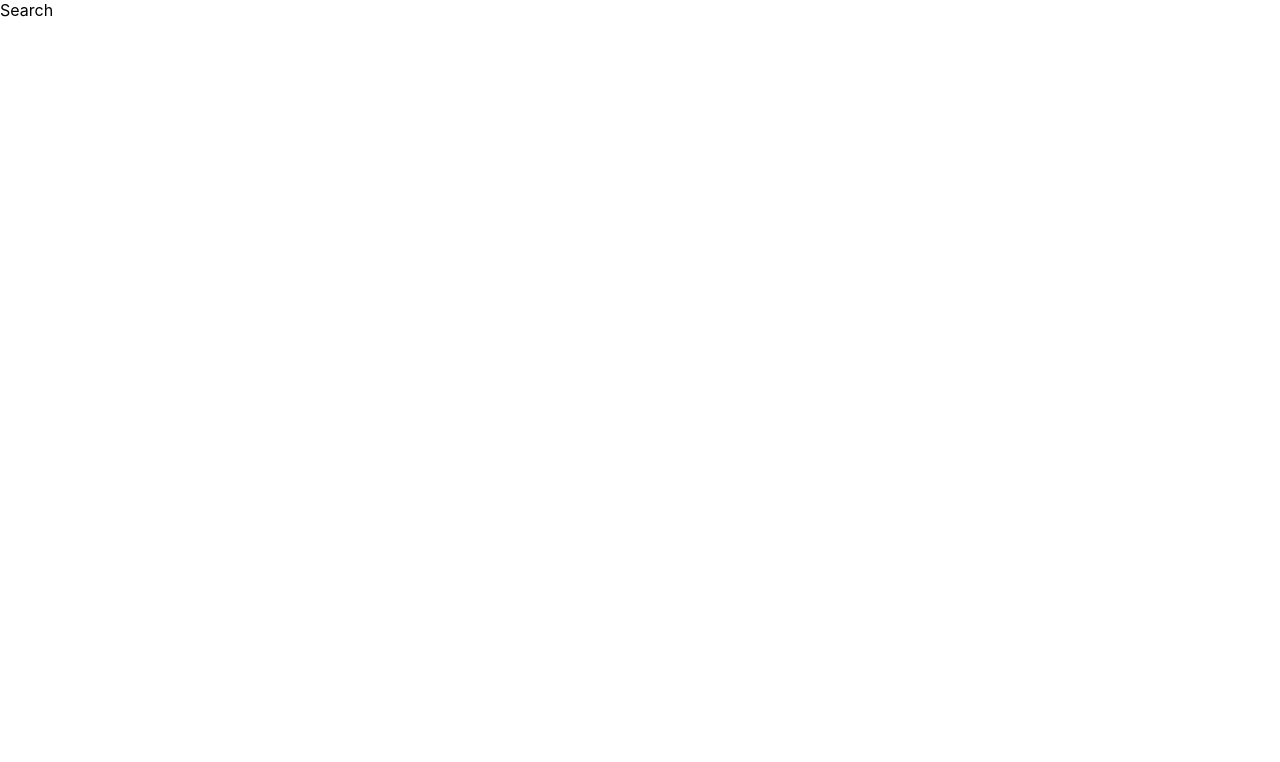
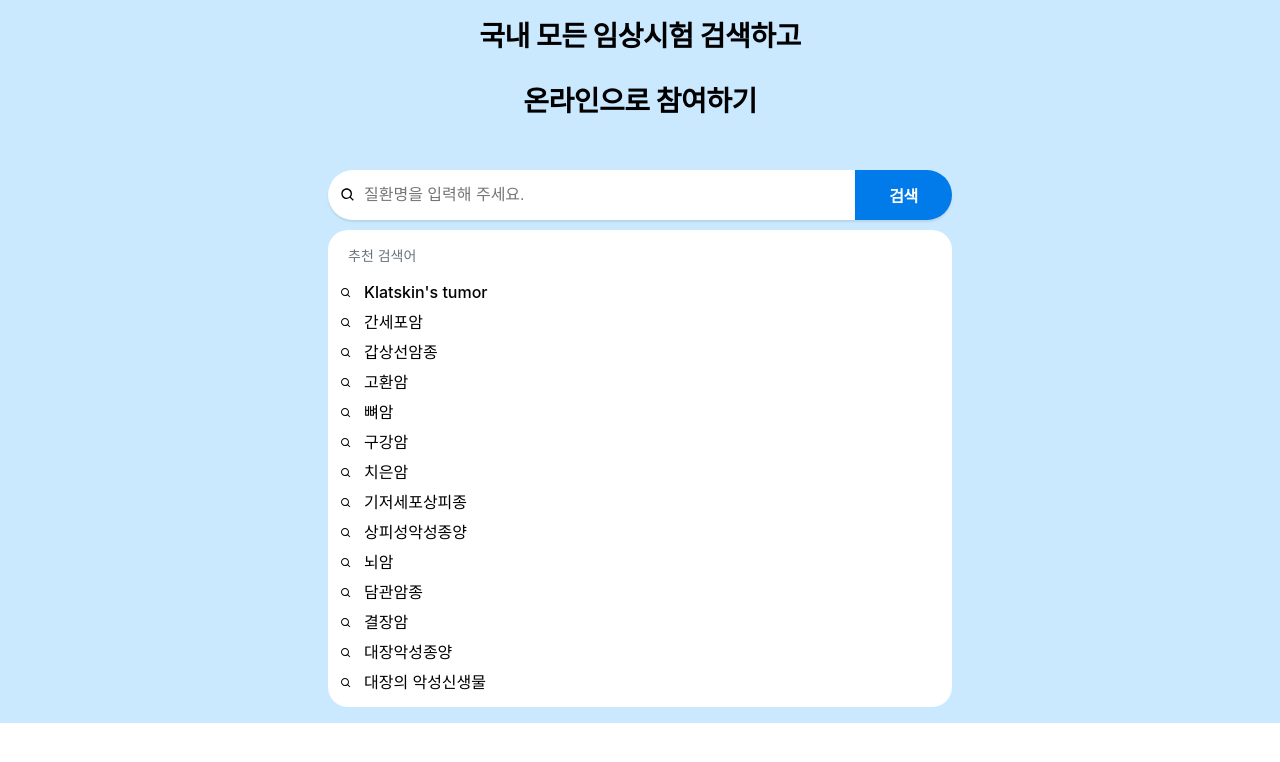
Before and after one commit to wanted-codestates-project-team-05/wanted-codestates-project-05-10-2, a React (Create React App) app: page / in a window 1280 px wide. Shown: the top 762 px of the page. Built offline with nearby package versions, Linux system fonts and the light colour scheme.

Commit message:
Design:search page CSS 구현

```diff
--- a/package.json
+++ b/package.json
@@ -8,6 +8,7 @@
     "@testing-library/user-event": "^13.5.0",
     "react": "^17.0.2",
     "react-dom": "^17.0.2",
+    "react-icons": "^4.3.1",
     "react-scripts": "5.0.0",
     "styled-components": "^5.3.3",
     "web-vitals": "^2.1.4"
--- a/src/components/Search.js
+++ b/src/components/Search.js
@@ -1,7 +1,191 @@
-import React from 'react';
+import React, { useState } from 'react';
+import styled from 'styled-components';
+import { BiSearch } from 'react-icons/bi';
+
+const dummi = [
+  { name: "Klatskin's tumor", id: 125 },
+  { name: '간세포암', id: 133 },
+  { name: '갑상선암종', id: 187 },
+  { name: '고환암', id: 335 },
+  { name: '뼈암', id: 375 },
+  { name: '구강암', id: 445 },
+  { name: '치은암', id: 449 },
+  { name: '기저세포상피종', id: 642 },
+  { name: '상피성악성종양', id: 648 },
+  { name: '뇌암', id: 812 },
+  { name: '담관암종', id: 893 },
+  { name: '결장암', id: 975 },
+  { name: '대장악성종양', id: 976 },
+  { name: '대장의 악성신생물', id: 978 },
+];
 
 function Search() {
-  return <div>Search</div>;
+  const [keyword, setKeyword] = useState('');
+  const [loading, setLoading] = useState(false);
+  const [message, setMessage] = useState(['추천 검색어', '검색 중...', '내용 없음']);
+  const [data, setData] = useState([...dummi]);
+  const keywordHandler = (event) => {
+    event.preventDefault();
+    console.log(keyword);
+  };
+  const inputHandler = (keyword) => {
+    setKeyword(keyword.target.value);
+  };
+  if (loading) {
+    return <div>로딩중...</div>;
+  }
+  return (
+    <Wrapper>
+      <Container>
+        <Notice>국내 모든 임상시험 검색하고</Notice>
+        <Notice>온라인으로 참여하기</Notice>
+        <SearchSection>
+          <SearchBar onSubmit={keywordHandler}>
+            <SearchInput
+              type="text"
+              defaultValue={keyword}
+              placeholder="질환명을 입력해 주세요."
+              onChange={inputHandler}
+            />
+            <Icons />
+            <SearchBtn>검색</SearchBtn>
+          </SearchBar>
+        </SearchSection>
+        <Suggest>
+          <ListHeader>{message[0]}</ListHeader>
+          {data.map((list) => (
+            <Listitem key={list.id}>
+              <div>{list.name}</div>
+              <SuggestIcons />
+            </Listitem>
+          ))}
+        </Suggest>
+      </Container>
+    </Wrapper>
+  );
 }
 
 export default Search;
+
+const Wrapper = styled.div`
+  display: flex;
+  align-items: center;
+  justify-content: center;
+  width: 100%;
+  min-height: calc(100vh - 120px);
+  background-color: #cae9ff;
+`;
+const Container = styled.div`
+  display: flex;
+  align-items: center;
+  justify-content: center;
+  flex-direction: column;
+  max-width: 1040px;
+  width: 100%;
+  margin: 0 auto;
+`;
+const Notice = styled.p`
+  font-size: 28px;
+  font-weight: 700;
+  letter-spacing: -0.018em;
+  line-height: 0.6;
+  margin-bottom: 20px;
+  text-align: center;
+`;
+const SearchSection = styled.div`
+  display: flex;
+  align-items: center;
+  justify-content: center;
+  width: 60%;
+  margin-top: 40px;
+`;
+const SearchBar = styled.form`
+  width: 100%;
+  height: 50px;
+  display: flex;
+  align-items: center;
+  justify-content: center;
+  position: relative;
+  @media screen and (max-width: 820px) {
+    width: 100%;
+  }
+`;
+const SearchInput = styled.input`
+  border-radius: 42px 0 0 42px;
+  width: 80%;
+  height: 100%;
+  font-size: 16px;
+  border-width: 0;
+  padding: 0 36px;
+  box-shadow: 0px 2px 2px rgb(30 32 37 / 10%);
+  &:focus {
+    outline: none;
+  }
+  @media screen and (max-width: 820px) {
+    width: 100%;
+    border-radius: 42px;
+  }
+`;
+const SearchBtn = styled.button`
+  border-width: 0;
+  border-radius: 0 42px 42px 0;
+  font-size: 16px;
+  font-weight: 600;
+  letter-spacing: -0.018em;
+  padding: 0 32px;
+  height: 100%;
+  width: 100px;
+  box-shadow: 0px 2px 2px rgb(30 32 37 / 10%);
+  background-color: #007be9;
+  color: #ffffff;
+  cursor: pointer;
+  @media screen and (max-width: 820px) {
+    display: none;
+  }
+`;
+const Icons = styled(BiSearch)`
+  position: absolute;
+  @media screen and (min-width: 820px) {
+    left: 12px;
+  }
+  @media screen and (max-width: 820px) {
+    right: 12px;
+  }
+`;
+
+const Suggest = styled.ul`
+  width: 60%;
+  margin-top: 10px;
+  background-color: #fff;
+  border-radius: 20px;
+  list-style: none;
+  padding-left: 0px;
+  padding-bottom: 10px;
+`;
+
+const ListHeader = styled.li`
+  padding: 15px 0 0 20px;
+  font-size: 14px;
+  color: rgb(106, 115, 123);
+  line-height: 1.6;
+  margin-bottom: 10px;
+`;
+const Listitem = styled.li`
+  position: relative;
+  display: flex;
+  align-items: center;
+  height: 30px;
+
+  div {
+    margin-left: 36px;
+    font-weight: 500;
+    line-height: 32px;
+  }
+`;
+
+const SuggestIcons = styled(BiSearch)`
+  position: absolute;
+  left: 12px;
+  top: 10px;
+  font-size: 12px;
+`;
```
Also changed, not shown: 1 other file (tests, documents, lock files or other folders).
